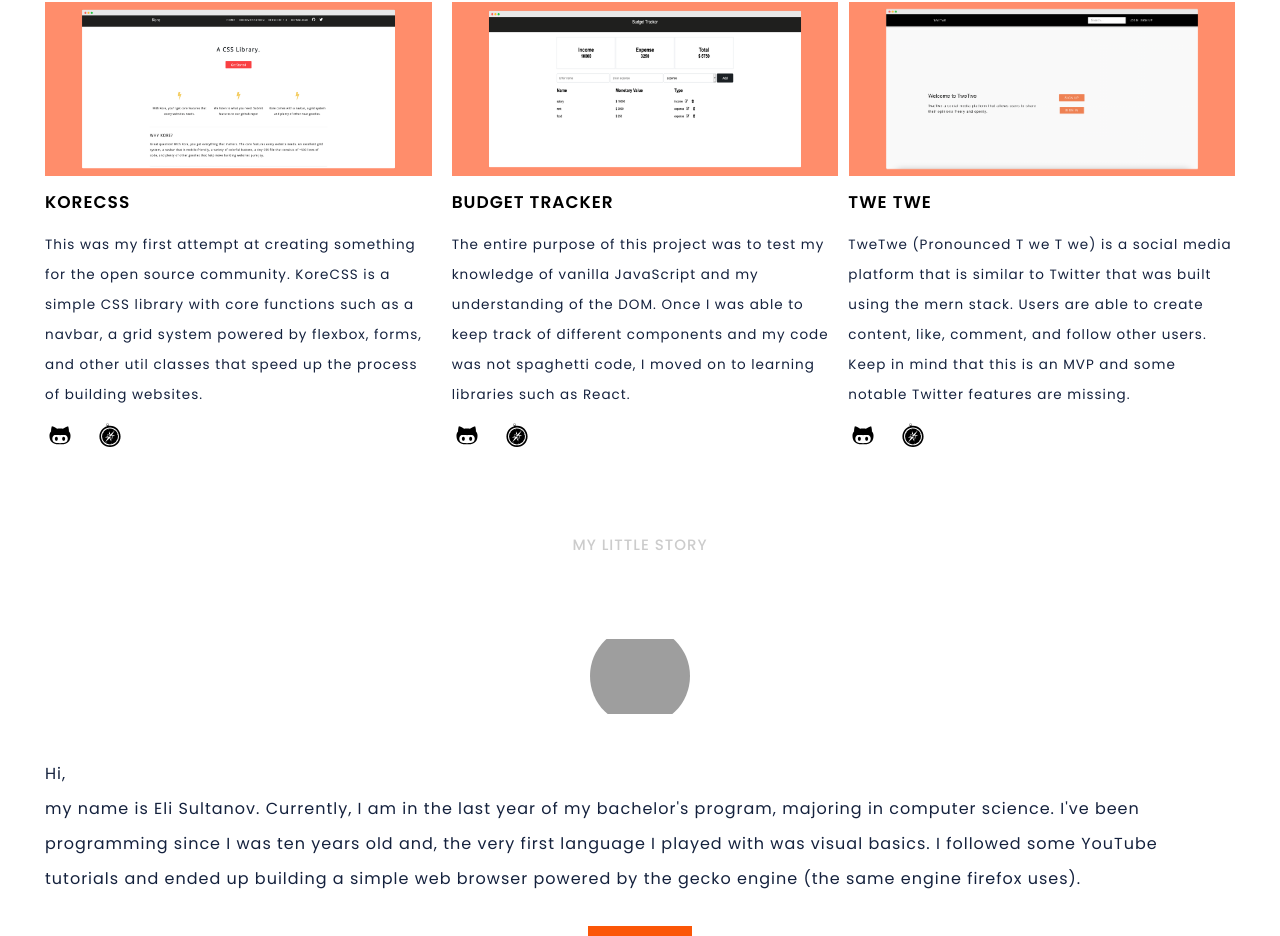
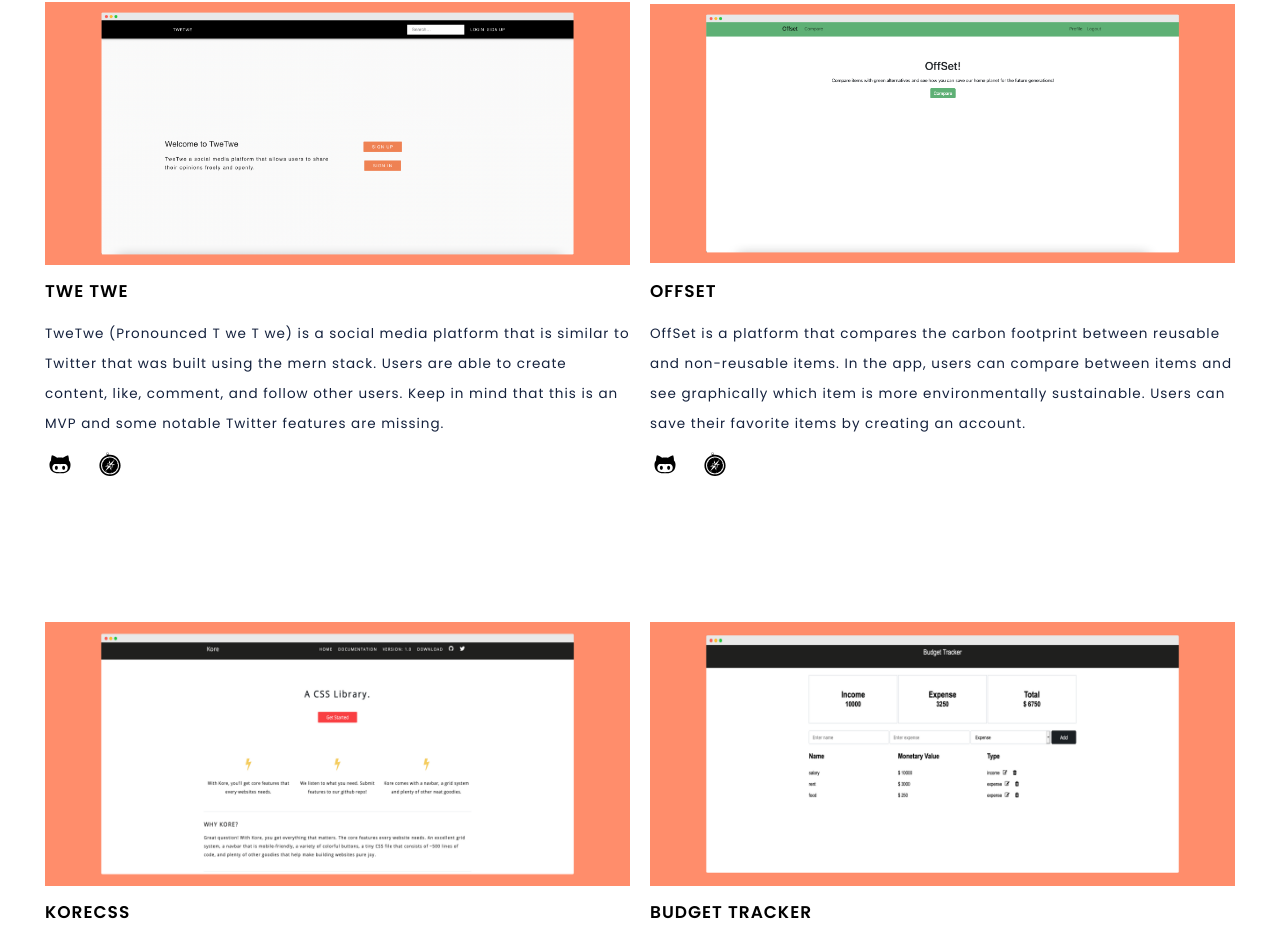
Before and after one commit to elisvcodes/portfolio, a Next.js app: page / in a window 1280 px wide. Shown: the part 888-1824 px from the top of the page. Built offline with nearby package versions, Linux system fonts and the light colour scheme; grey boxes are pictures that could not be loaded.

Commit message:
updated portfolio

```diff
--- a/components/Portfolio/Portfolio.js
+++ b/components/Portfolio/Portfolio.js
@@ -4,17 +4,73 @@ import Image from 'next/image';
 import { DiSafari, DiGithubAlt } from 'react-icons/di';
 export default function Portfolio() {
   return (
-    <div className="section">
+    <div className='section'>
       <h3 className={styles.portfolio_title}>Things I've built</h3>
       <div className={styles.portfolio}>
         <div className={`${styles.portfolio_box} ${styles.box1}`}>
-          <div className="portfolio_img">
+          <div className='portfolio_img'>
             <Image
-              src="/rsz_kore.png"
+              src='/twetwe.png'
               width={2660}
               height={1200}
-              objectPosition="fill"
-              objectFit="contain"
+              objectPosition='fill'
+              objectFit='contain'
+            />
+          </div>
+          <h2 className={styles.portfolio_box_title}>Twe Twe</h2>
+          <p className={styles.portfolio_box_body}>
+            TweTwe (Pronounced T we T we) is a social media platform that is
+            similar to Twitter that was built using the mern stack. Users are
+            able to create content, like, comment, and follow other users. Keep
+            in mind that this is an MVP and some notable Twitter features are
+            missing.
+          </p>
+          <div className={styles.icons}>
+            <a href='https://github.com/elisvcodes/TweTwe' target='_blank'>
+              <DiGithubAlt />
+            </a>
+            <a href='https://twetwe.elisv.com/' target='_blank'>
+              <DiSafari />
+            </a>
+          </div>
+        </div>
+        <div className={`${styles.portfolio_box} ${styles.box2}`}>
+          <div className='portfolio_img'>
+            <Image
+              src='/offset-srn.png'
+              width={2660}
+              height={1200}
+              objectPosition='fill'
+              objectFit='contain'
+            />
+          </div>
+          <h2 className={styles.portfolio_box_title}>OffSet</h2>
+          <p className={styles.portfolio_box_body}>
+            OffSet is a platform that compares the carbon footprint between
+            reusable and non-reusable items. In the app, users can compare
+            between items and see graphically which item is more environmentally
+            sustainable. Users can save their favorite items by creating an
+            account.
+          </p>
+          <div className={styles.icons}>
+            <a href='https://github.com/elisvcodes/Offset' target='_blank'>
+              <DiGithubAlt />
+            </a>
+            <a href='https://offset.elisv.com/' target='_blank'>
+              <DiSafari />
+            </a>
+          </div>
+        </div>
+      </div>
+      <div className={styles.portfolio}>
+        <div className={`${styles.portfolio_box} ${styles.box1}`}>
+          <div className='portfolio_img'>
+            <Image
+              src='/rsz_kore.png'
+              width={2660}
+              height={1200}
+              objectPosition='fill'
+              objectFit='contain'
             />
           </div>
           <h2 className={styles.portfolio_box_title}>KoreCSS</h2>
@@ -25,23 +81,23 @@ export default function Portfolio() {
             classes that speed up the process of building websites.
           </p>
           <div className={styles.icons}>
-            <a href="https://github.com/elisvcodes/KoreCSS" target="_blank">
+            <a href='https://github.com/elisvcodes/KoreCSS' target='_blank'>
               <DiGithubAlt />
             </a>
-            <a href="https://elisvcodes.github.io/kore-site/" target="_blank">
+            <a href='https://elisvcodes.github.io/kore-site/' target='_blank'>
               <DiSafari />
             </a>
           </div>
         </div>
 
         <div className={`${styles.portfolio_box} ${styles.box2}`}>
-          <div className="portfolio_img">
+          <div className='portfolio_img'>
             <Image
-              src="/rsz_1bt.png"
+              src='/rsz_1bt.png'
               width={2660}
               height={1200}
-              objectPosition="fill"
-              objectFit="contain"
+              objectPosition='fill'
+              objectFit='contain'
             />
           </div>
           <h2 className={styles.portfolio_box_title}>Budget Tracker</h2>
@@ -53,43 +109,15 @@ export default function Portfolio() {
           </p>
           <div className={styles.icons}>
             <a
-              href="https://github.com/elisvcodes/budget-tracker/"
-              target="_blank"
+              href='https://github.com/elisvcodes/budget-tracker/'
+              target='_blank'
             >
               <DiGithubAlt />
             </a>
             <a
-              href="https://elisvcodes.github.io/budget-tracker/"
-              target="_blank"
+              href='https://elisvcodes.github.io/budget-tracker/'
+              target='_blank'
             >
-              <DiSafari />
-            </a>
-          </div>
-        </div>
-
-        <div className={`${styles.portfolio_box} ${styles.box2}`}>
-          <div className="portfolio_img">
-            <Image
-              src="/twetwe.png"
-              width={2660}
-              height={1200}
-              objectPosition="fill"
-              objectFit="contain"
-            />
-          </div>
-          <h2 className={styles.portfolio_box_title}>Twe Twe</h2>
-          <p className={styles.portfolio_box_body}>
-            TweTwe (Pronounced T we T we) is a social media platform that is
-            similar to Twitter that was built using the mern stack. Users are
-            able to create content, like, comment, and follow other users. Keep
-            in mind that this is an MVP and some notable Twitter features are
-            missing.
-          </p>
-          <div className={styles.icons}>
-            <a href="https://github.com/elisvcodes/TweTwe" target="_blank">
-              <DiGithubAlt />
-            </a>
-            <a href="https://twetwe.elisv.com/" target="_blank">
               <DiSafari />
             </a>
           </div>
@@ -98,3 +126,5 @@ export default function Portfolio() {
     </div>
   );
 }
+
+//
```
Also changed, not shown: public/offset-srn.png (added).
